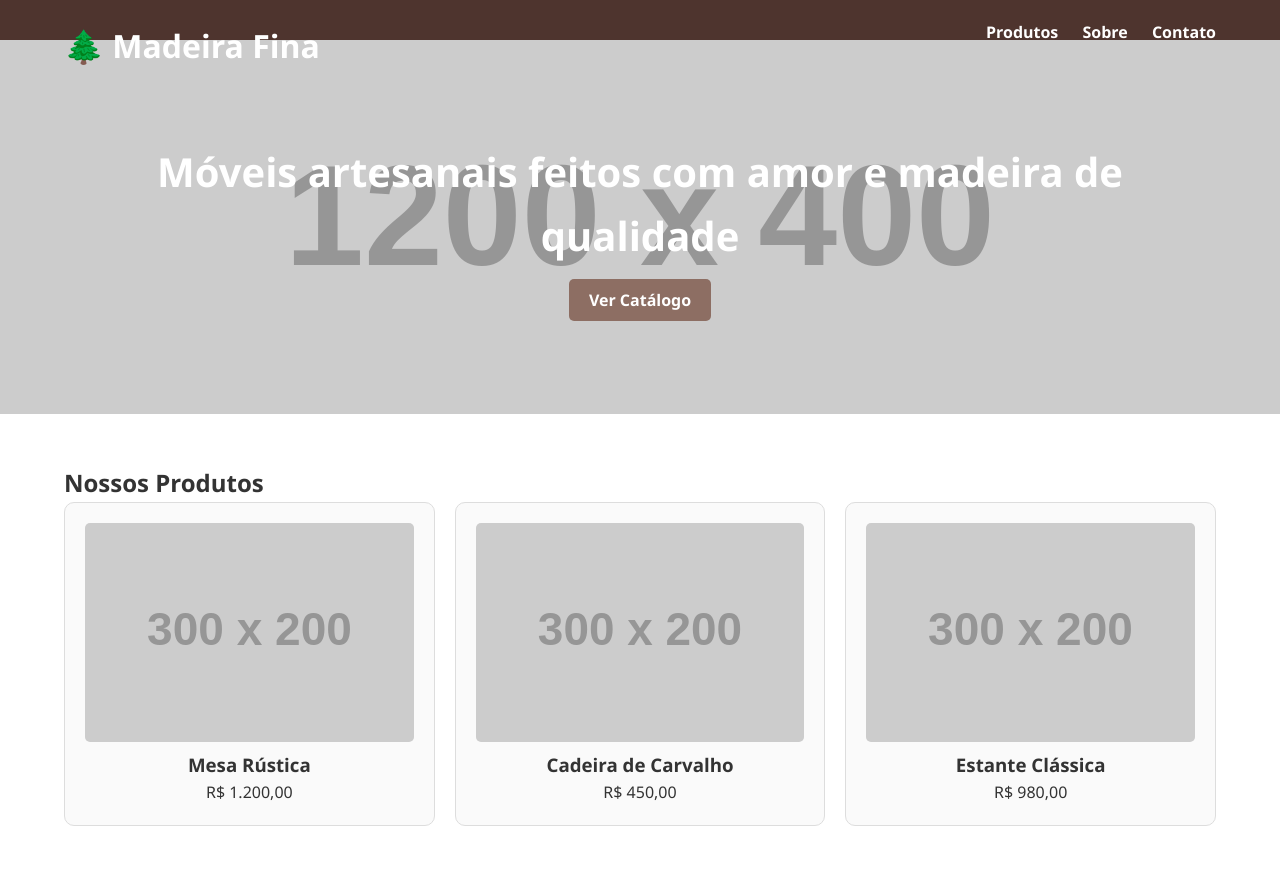
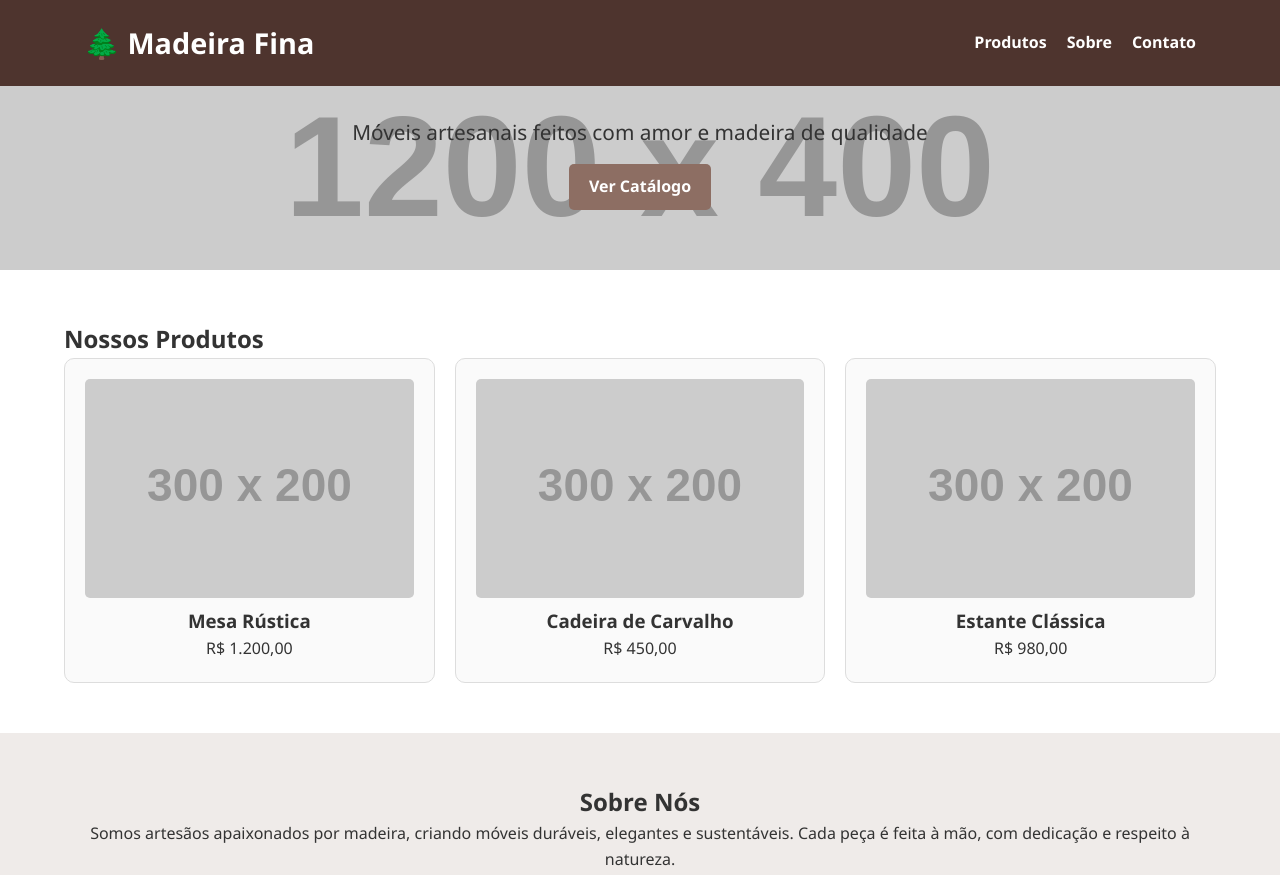
Before and after one commit to gleonefl/site-moveis, a plain HTML site: page index.html in a window 1280 px wide. Shown: the top 875 px of the page. Drawn offline with Linux system fonts and the light colour scheme; placeholder pictures from the web are drawn by us.

Commit message:
Update style.css

```diff
--- a/style.css
+++ b/style.css
@@ -1,60 +1,90 @@
+/* Reset básico para remover margens e paddings padrões do navegador */
 * {
   margin: 0;
   padding: 0;
-  box-sizing: border-box;
+  box-sizing: border-box; /* Garante que largura e altura incluam bordas e padding */
 }
 
+/* Estilização do corpo do site */
 body {
-  font-family: 'Segoe UI', sans-serif;
-  line-height: 1.6;
-  color: #333;
-  background-color: #f9f9f9;
+  font-family: 'Segoe UI', sans-serif; /* Fonte do texto */
+  line-height: 1.6;                    /* Espaço entre as linhas */
+  color: #333;                         /* Cor padrão do texto (cinza escuro) */
+  background-color: #f9f9f9;           /* Cor de fundo clara */
 }
 
+/* Container usado para centralizar e limitar largura dos blocos */
 .container {
-  width: 90%;
-  max-width: 1200px;
-  margin: auto;
+  width: 90%;           /* Ocupa 90% da largura da tela */
+  max-width: 1200px;    /* Limite máximo de 1200px */
+  margin: auto;         /* Centraliza horizontalmente */
 }
 
+/* Estilo do cabeçalho (header) */
 header {
-  background: #4e342e;
-  color: #fff;
-  padding: 20px 0;
+  background: #4e342e;  /* Cor marrom escuro */
+  color: #fff;          /* Texto branco */
+  padding: 20px 0;      /* Espaçamento interno acima e abaixo */
 }
 
-header h1 {
-  float: left;
+/* Layout interno do cabeçalho */
+header .container {
+  display: flex;                /* Layout em linha */
+  justify-content: space-between; /* Espaço entre logo e menu */
+  align-items: center;         /* Alinha verticalmente */
+  flex-wrap: wrap;             /* Quebra linha se for necessário (mobile) */
 }
 
-nav ul {
-  float: right;
-  list-style: none;
+/* Estilo do título (logo) da loja */
+header h1 {
+  font-size: 1.8em;   /* Tamanho da fonte */
+  margin-left: 20px;  /* Espaço à esquerda */
 }
 
-nav ul li {
-  display: inline;
-  margin-left: 20px;
+/* Menu de navegação */
+nav ul {
+  list-style: none;   /* Remove os marcadores (bolinhas) */
+  display: flex;      /* Itens em linha */
+  gap: 20px;          /* Espaço entre os itens */
+  margin-right: 20px; /* Espaço à direita do menu */
 }
 
+/* Estilo dos links do menu */
 nav ul li a {
-  color: #fff;
-  text-decoration: none;
-  font-weight: bold;
+  color: #fff;            /* Cor branca */
+  text-decoration: none;  /* Remove o sublinhado */
+  font-weight: bold;      /* Texto em negrito */
 }
 
+/* Seção do banner */
 .banner {
-  background: url('https://via.placeholder.com/1200x400?text=Loja+de+Móveis') no-repeat center center/cover;
-  color: #fff;
-  padding: 100px 0;
+  background: url('https://via.placeholder.com/1200x400?text=Loja+de+Móveis')
+              no-repeat center center/cover; /* Imagem de fundo centralizada e cobrindo tudo */
+  padding: 30px 20px 60px 20px; /* Menor padding no topo, maior embaixo */
   text-align: center;
 }
 
+/* Estilo do slogan */
 .banner h2 {
-  font-size: 2.5em;
-  margin-bottom: 20px;
+  font-size: 1.3em;       /* Tamanho menor que o título padrão */
+  color: #333;            /* Cor escura para contraste com fundo claro */
+  margin-bottom: 15px;    /* Espaço abaixo do texto */
+  background: none;       /* Sem fundo atrás do texto */
+  font-weight: 500;       /* Peso da fonte médio */
 }
 
+/* Estilo do botão "Ver Catálogo" */
+.banner .btn {
+  background: #8d6e63;     /* Cor marrom clara */
+  color: #fff;             /* Texto branco */
+  padding: 10px 20px;      /* Tamanho do botão */
+  text-decoration: none;   /* Remove sublinhado */
+  font-weight: bold;       /* Texto em negrito */
+  border-radius: 5px;      /* Borda arredondada */
+  display: inline-block;
+}
+
+/* Classe genérica para botões, caso queira usar em outros lugares */
 .btn {
   background: #8d6e63;
   color: #fff;
@@ -64,46 +94,53 @@ nav ul li a {
   border-radius: 5px;
 }
 
+/* Seção dos produtos */
 .produtos {
-  padding: 50px 0;
-  background: #fff;
+  padding: 50px 0;    /* Espaço interno acima e abaixo */
+  background: #fff;   /* Fundo branco */
 }
 
+/* Grade dos cards dos produtos */
 .produtos-grid {
-  display: flex;
-  flex-wrap: wrap;
-  gap: 20px;
+  display: flex;        /* Layout em linha */
+  flex-wrap: wrap;      /* Permite quebra de linha */
+  gap: 20px;            /* Espaço entre os cards */
 }
 
+/* Estilo individual de cada produto */
 .card {
-  background: #fafafa;
-  border: 1px solid #ddd;
+  background: #fafafa;                   /* Fundo claro */
+  border: 1px solid #ddd;                /* Borda cinza clara */
   padding: 20px;
-  flex: 1 1 calc(33.333% - 20px);
+  flex: 1 1 calc(33.333% - 20px);        /* Três cards por linha */
   text-align: center;
   border-radius: 10px;
 }
 
+/* Imagem dentro do card */
 .card img {
-  width: 100%;
-  border-radius: 5px;
+  width: 100%;         /* Ocupa toda a largura do card */
+  border-radius: 5px;  /* Borda arredondada */
 }
 
+/* Seção "Sobre nós" */
 .sobre {
   padding: 50px 0;
-  background: #efebe9;
+  background: #efebe9;  /* Cor de fundo bege claro */
   text-align: center;
 }
 
+/* Rodapé (footer) */
 footer {
-  background: #3e2723;
-  color: #fff;
+  background: #3e2723;  /* Marrom escuro */
+  color: #fff;          /* Texto branco */
   padding: 20px 0;
   text-align: center;
 }
 
+/* Links das redes sociais no rodapé */
 footer .social a {
-  color: #fff;
-  text-decoration: none;
-  margin: 0 10px;
+  color: #fff;           /* Cor branca */
+  text-decoration: none; /* Remove sublinhado */
+  margin: 0 10px;        /* Espaço entre os links */
 }
```
